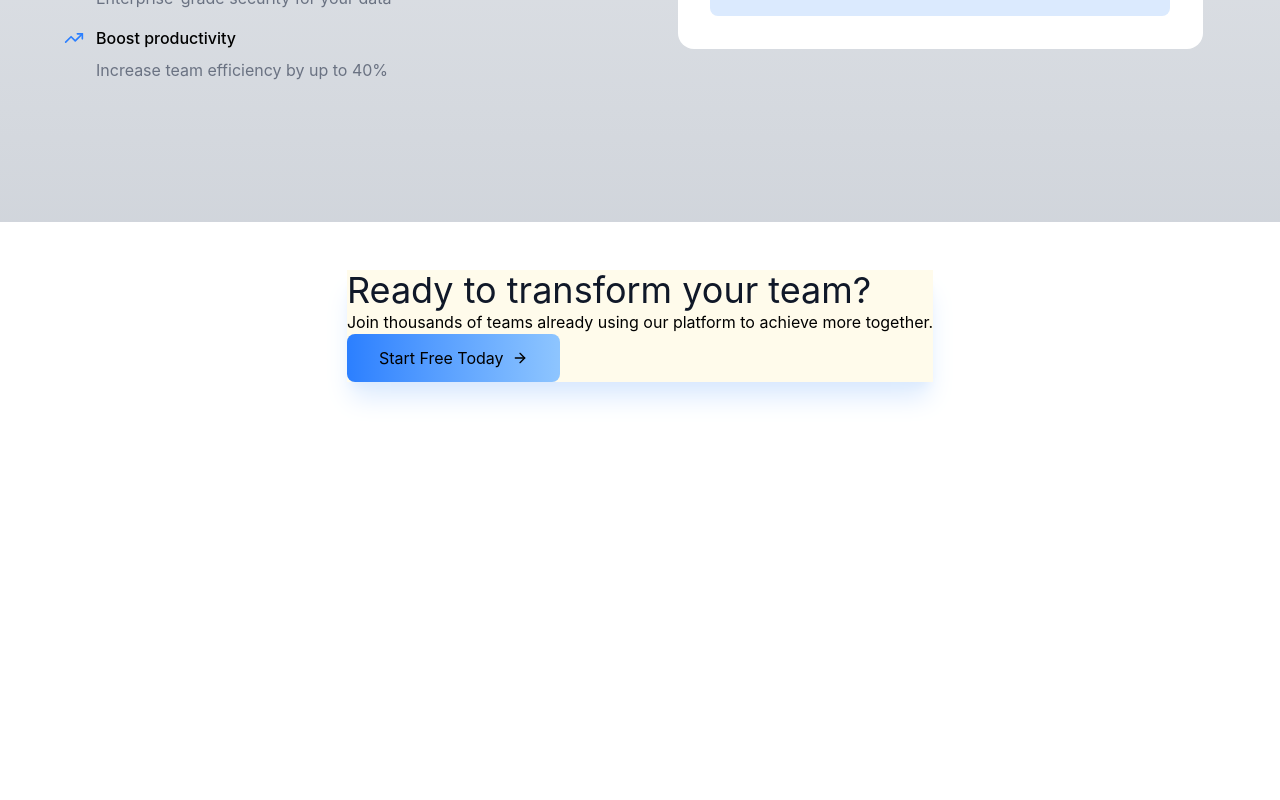
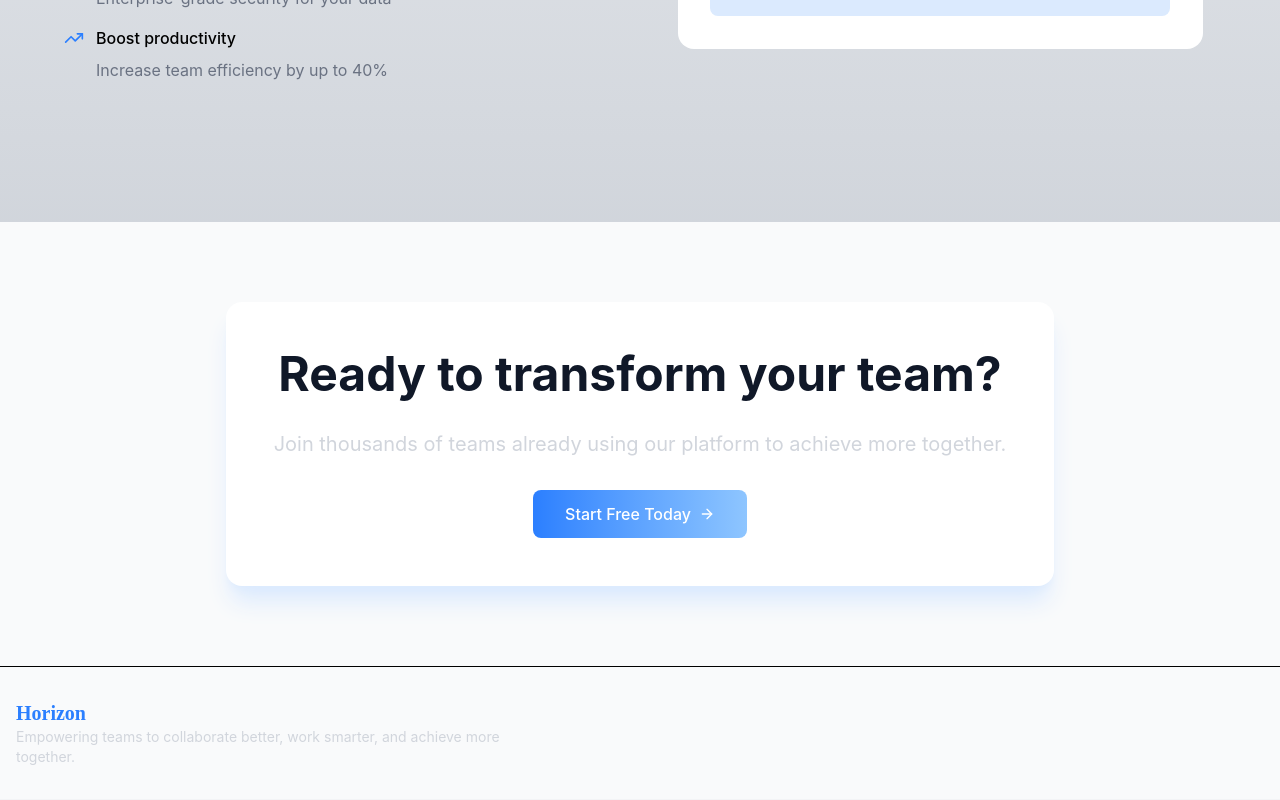
Before and after one commit to blessed-winner/Horizon, a React app in the folder frontend/: page / in a window 1280 px wide. Shown: the part 1308-2108 px from the top of the page. Before the commit the page ends 1738 px from the top, so only its background shows below. Built offline with nearby package versions, Linux system fonts and the light colour scheme; the HTML template or start-up script is replaced by a standard one.

Commit message:
Adding footer component

```diff
--- a/frontend/src/assets/assets.ts
+++ b/frontend/src/assets/assets.ts
@@ -43,3 +43,26 @@ export const uniqueUpdates:landingItem[] = [
         text:"Increase team efficiency by up to 40%"
     }
 ]
+
+interface FooterLinks{
+    title:string,
+    links:string[]
+}
+
+export const footerLinks:FooterLinks[] = [
+    {
+        title:"Product",
+        links:[ "Features","Pricing","Security","Roadmap" ]
+    },
+    {
+        title:"Company",
+        links:[ "About","Blog", "Careers", "Contact" ]
+    },
+    {
+        title:"Legal",
+        links:[ "Privacy","Terms","Cookie Policy","Licences" ]
+    }
+]
+
+
+export const socialIcons = [ "Twitter","GitHub","LinkedIn","Mail" ]
--- a/frontend/src/index.css
+++ b/frontend/src/index.css
@@ -1 +1,2 @@
 @import 'tailwindcss';
+@import url('https://fonts.googleapis.com/css2?family=Outfit:wght@100..900&family=Parisienne&display=swap');
--- a/frontend/src/pages/Landing.tsx
+++ b/frontend/src/pages/Landing.tsx
@@ -78,18 +78,36 @@ const Landing = () => {
               </div>
               </div>
         </div>
-        <div className='py-12 flex justify-center'>
-            <div className='bg-amber-50 shadow-xl shadow-blue-100'>
-               <h1 className='text-4xl text-gray-900'>Ready to transform your team?</h1>
-               <p>Join thousands of teams already using our platform to achieve more together.</p>
-               <button className="flex items-center bg-gradient-to-r from-blue-500 to-blue-300 px-8 py-3 rounded-lg cursor-pointer">
+        <div className='px-4 py-20 mx-auto flex justify-center bg-gray-50'>
+            <div className='bg-white shadow-xl shadow-blue-100 rounded-2xl p-12 max-w-4xl mx-auto space-y-8 text-center'>
+               <h1 className='text-5xl text-gray-900 font-bold'>Ready to transform your team?</h1>
+               <p className='text-xl text-gray-300'>Join thousands of teams already using our platform to achieve more together.</p>
+               <div className='flex justify-center'>
+                   <button className="flex items-center bg-gradient-to-r from-blue-500 to-blue-300 px-8 py-3 rounded-lg cursor-pointer text-white font-medium">
                   Start Free Today
                   <span className='pl-2'>
                     <ArrowRight className='size-4'/>
                   </span>
                 </button>
-            </div>
+               </div>
+              </div>
         </div>
+        <footer className='bg-gray-50 border-t-1'>
+          <div className='px-4 py-8 border-b border-gray-100'>
+            <div className='flex flex-col'>
+               <h5 style={{fontFamily:"Parisienne"}} className='text-xl text-blue-500 font-semibold'>Horizon</h5>
+               <p className='text-gray-300 max-w-lg text-sm'>
+                Empowering teams to collaborate better, work smarter, and achieve more together.
+               </p>
+               <div>
+
+               </div>
+           </div>
+           <div>
+
+           </div>
+          </div>
+         </footer>
     </div>
   )
 }
```
